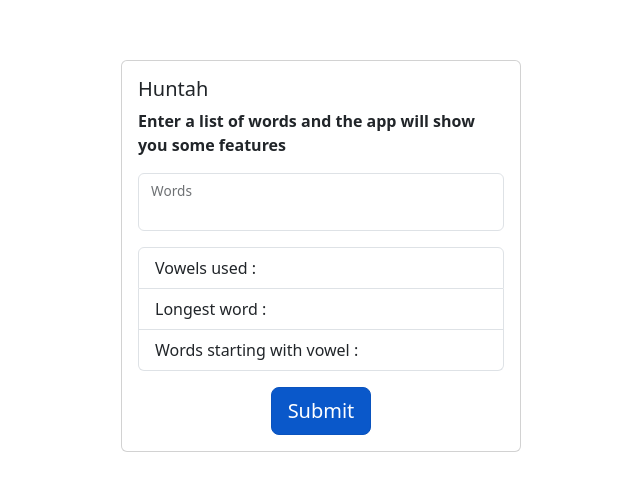
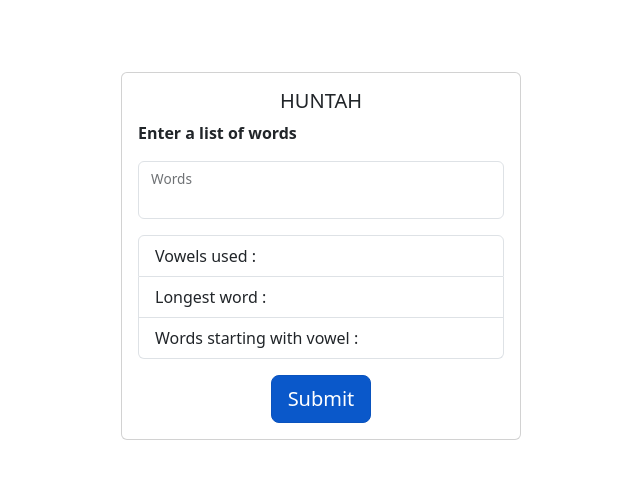
Before and after one commit to EPICOScode/WordHunt, a React (Vite) app: page / in a window 1280 px wide. Shown: the part 144-634 px from the top of the page, without its empty margins (319-959 px from the left). Built offline with nearby package versions, Linux system fonts and the light colour scheme.

Commit message:
little changes

```diff
--- a/src/components/features.jsx
+++ b/src/components/features.jsx
@@ -7,8 +7,9 @@ import VowelBeginner from "./vowelBeginner";
 const Features = () => {
 
 
-  let [find, setFind] = useState("");
+  // let [find, setFind] = useState("");
 
+  const words = "";
 
   /*   ****************vowels*****************
   on the list of words  the user enters words to the app,
@@ -22,7 +23,7 @@ const Features = () => {
 
 
   ************ separate the words that use a coma**************
-  I can use splice
+  I can use split
 
 
 
--- a/src/components/index.jsx
+++ b/src/components/index.jsx
@@ -3,15 +3,19 @@ import { useState } from "react";
 import Features from "./features";
 
 const Home = () => {
+
+  const Data = [""];
+
+
   return (
     <Card
       style={{ width: "25rem" }}
       className="position-absolute top-50 start-50 translate-middle"
     >
       <Card.Body>
-        <Card.Title>Huntah</Card.Title>
+        <Card.Title className="text-center">HUNTAH</Card.Title>
         <Card.Text>
-          <dt>Enter a list of words and the app will show you some features</dt>
+          <dt>Enter a list of words </dt>
         </Card.Text>
         <Form.Floating className="mb-3">
           <Form.Control
--- a/src/components/vowels.jsx
+++ b/src/components/vowels.jsx
@@ -4,6 +4,7 @@ const Vowel = () => {
 
     return (
         <>
+
         </>
     )
 };
```
